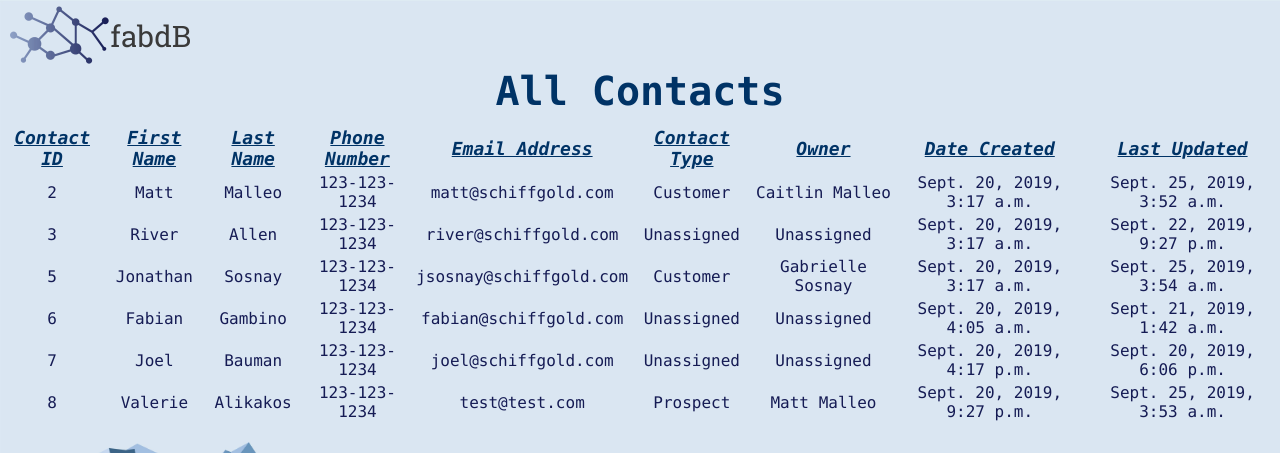
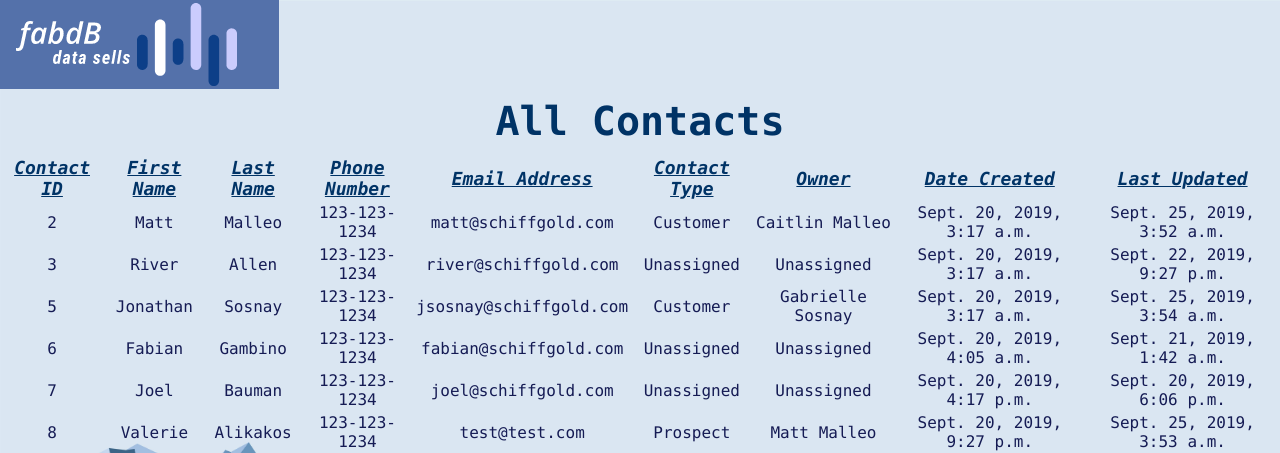
Before and after one commit to fabiangambino/web-app-crm, a Django app: page /profiles/ in a window 1280 px wide. Shown: the top 453 px of the page. Run offline with Django 3.2, Linux system fonts and the light colour scheme; data comes from the database, SQL or seed files in the repository; both versions use the stored data as it was after the commit.

Commit message:
updated logo assets and css positioning

```diff
--- a/fabdb/assets/all-contacts.css
+++ b/fabdb/assets/all-contacts.css
@@ -16,13 +16,12 @@ img{
   display: inline-block;
   margin-left: auto;
   margin-right: auto;
-  margin-top:-65px;
-  margin-bottom: -55px;
+  margin-bottom: auto;
 }
 
 h1{
   position: relative;
-  margin-top: -16px;
+  margin-top: 5px;
   margin-bottom: 10px;
   text-align: center;
   font-size: 40px;
--- a/fabdb/assets/login.css
+++ b/fabdb/assets/login.css
@@ -16,20 +16,20 @@ img{
   display: block;
   margin-left: auto;
   margin-right: auto;
-  margin-top: 200px;
+  margin-top: 100px;
 }
 
 h1{
   position: relative;
   text-align: center;
-  margin-top: -40px;
+  margin-top: 10px;
   font-size: 22px;
   color: #003366;
 }
 
 .login-form{
   position: relative;
-  margin-top: 15px;
+  margin-top: 10px;
   margin-left: auto;
   margin-right: auto;
   width: 185px;
--- a/fabdb/contacts/templates/contacts/all-contacts.html
+++ b/fabdb/contacts/templates/contacts/all-contacts.html
@@ -8,7 +8,7 @@
   </head>
   <body>
     <link rel="stylesheet" href="{% static 'all-contacts.css' %}">
-    <img src="/static/fabdb.png" alt="fabdb logo">
+    <img src="/static/test-logo.png" alt="fabdb logo">
     <h1>All Contacts</h1>
     <table>
       <tr>
--- a/fabdb/templates/login.html
+++ b/fabdb/templates/login.html
@@ -6,7 +6,7 @@
     <meta charset="utf-8">
     <title>Login</title>
       <link rel="stylesheet" href="{% static 'login.css' %}">
-        <img src="/static/fabdb.png" alt="fabdb logo">
+        <img src="/static/fabdb-logo.png" alt="fabdb logo">
         <h1>Login</h1>
         {% block content %}
           <form class="login-form" action="/profiles/" method="post">
```
Also changed, not shown: fabdb/assets/fabdb-logo.png (added), fabdb/assets/fabdb-test-logo.png (added), fabdb/assets/test-logo.png (added), fabdb/db.sqlite3.
